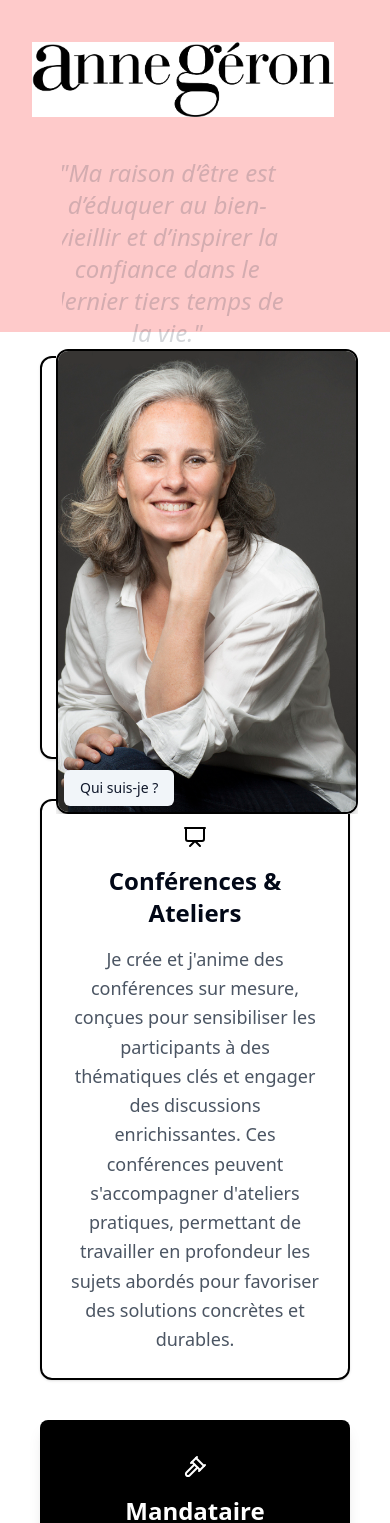
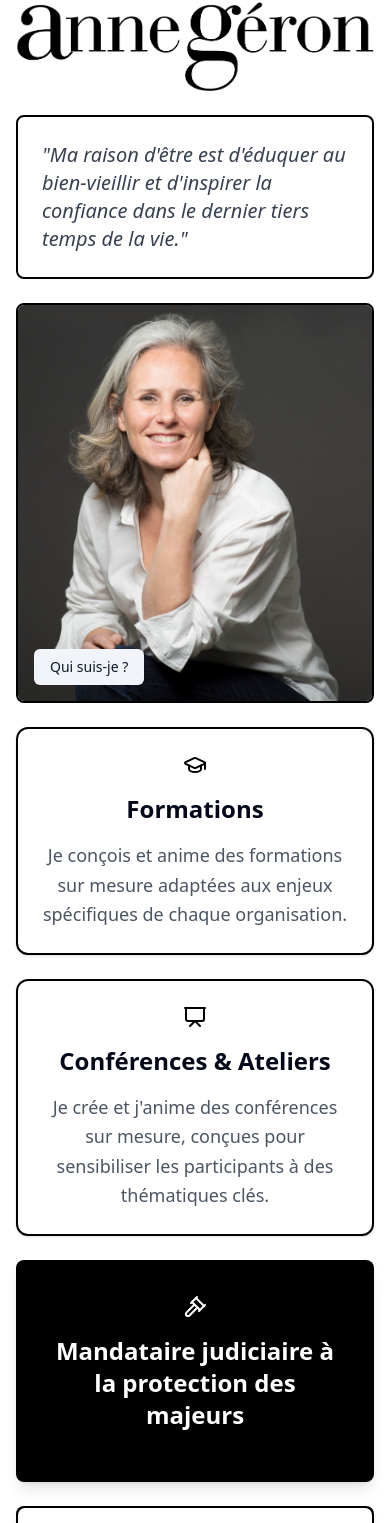
Before and after one commit to rgeron/SiteAnneGeron, a React (Vite) app: page / in a window 390 px wide. Shown: the part 30-1553 px from the top of the page. Built offline with nearby package versions, Linux system fonts and the light colour scheme; grey boxes are pictures that could not be loaded.

Commit message:
i like it

```diff
--- /dev/null
+++ b/src/components/BentoLayout.tsx
@@ -0,0 +1,195 @@
+import { useState } from "react";
+import { Button } from "@/components/ui/button";
+import { motion } from "framer-motion";
+import { GraduationCap, Gavel, Presentation, X } from "lucide-react";
+import ServiceCard from "./services/ServiceCard";
+import CollabCard from "./services/CollabCard";
+import BlaiseMarieDialog from "./services/BlaiseMarieDialog";
+import MJCard from "./services/MJCard";
+import MJDialog from "./services/MJDialog";
+import FormationDialog from "./services/FormationDialog";
+import ConferenceDialog from "./services/ConferenceDialog";
+import SantePartnersModal from "./services/SantePartnersModal";
+
+interface BentoLayoutProps {
+  quotes?: {
+    text: string;
+    author: string;
+  }[];
+}
+
+const defaultQuotes = [
+  {
+    text: "Ma raison d'être est d'éduquer au bien-vieillir et d'inspirer la confiance dans le dernier tiers temps de la vie.",
+  },
+  {
+    text: "Parce qu'il faut vivre, vieillir est une chance et mourir une nécessité",
+  },
+  {
+    text: "Vieillir c'est chiant et on n'a rien trouvé de mieux pour vivre",
+  },
+];
+
+export default function BentoLayout({
+  quotes = defaultQuotes,
+}: BentoLayoutProps) {
+  const [currentQuoteIndex, setCurrentQuoteIndex] = useState(0);
+  const [showBio, setShowBio] = useState(false);
+  const [isSantePartnersOpen, setIsSantePartnersOpen] = useState(false);
+
+  const services = [
+    {
+      title: "Formations",
+      icon: <GraduationCap />,
+      dialogContent: <FormationDialog />,
+      description:
+        "Je conçois et anime des formations sur mesure adaptées aux enjeux spécifiques de chaque organisation.",
+    },
+    {
+      title: "Conférences & Ateliers",
+      icon: <Presentation />,
+      dialogContent: <ConferenceDialog />,
+      description:
+        "Je crée et j'anime des conférences sur mesure, conçues pour sensibiliser les participants à des thématiques clés.",
+    },
+  ];
+
+  return (
+    <div className="container mx-auto px-4 py-8">
+      <div className="grid grid-cols-1 md:grid-cols-12 gap-6">
+        {/* Top Left: Logo and Quotes */}
+        <div className="md:col-span-7 space-y-6">
+          <div className="w-full">
+            <img src="/images/logo.jpg" alt="Logo" className="w-full h-auto" />
+          </div>
+          <motion.div
+            key={currentQuoteIndex}
+            initial={{ opacity: 0, x: 20 }}
+            animate={{ opacity: 1, x: 0 }}
+            exit={{ opacity: 0, x: -20 }}
+            transition={{ duration: 1 }}
+            className="bg-white p-6 rounded-lg border-2 border-black"
+          >
+            <p className="text-xl md:text-2xl font-light italic text-gray-700">
+              "{quotes[currentQuoteIndex].text}"
+            </p>
+          </motion.div>
+        </div>
+
+        {/* Top Right: Photo and Bio */}
+        <div className="md:col-span-5">
+          <div className="relative w-full h-[400px] bg-white overflow-hidden rounded-lg border-2 border-black">
+            <motion.img
+              src="/images/photo1.jpg"
+              alt="Anne Géron"
+              className="w-full h-full object-cover"
+              animate={{
+                filter: showBio ? "brightness(0.1)" : "brightness(1)",
+              }}
+              transition={{ duration: 0.4 }}
+            />
+
+            <Button
+              variant="secondary"
+              className="absolute bottom-4 left-4 z-10"
+              onClick={() => setShowBio(!showBio)}
+            >
+              {showBio ? <X /> : "Qui suis-je ?"}
+            </Button>
+
+            <motion.div
+              className="absolute inset-0 flex items-start justify-center p-8 overflow-y-auto"
+              initial={{ opacity: 0 }}
+              animate={{
+                opacity: showBio ? 1 : 0,
+                pointerEvents: showBio ? "auto" : "none",
+              }}
+              transition={{ duration: 0.3 }}
+            >
+              <div className="space-y-4 text-white">
+                <p className="text-lg">
+                  Gérontologue et thérapeute spécialisée dans le vieillissement,
+                  avec une expertise de plus de 20 ans dans l'accompagnement des
+                  seniors et des familles.
+                </p>
+                <p className="text-lg">
+                  Formatrice et conférencière, j'œuvre pour démystifier les
+                  enjeux du bien-vieillir et de la fin de vie.
+                </p>
+              </div>
+            </motion.div>
+          </div>
+        </div>
+
+        {/* Bottom Left: Service Cards */}
+        <div className="md:col-span-7">
+          <div className="grid grid-cols-1 md:grid-cols-2 gap-6 mb-6">
+            {services.map((service) => (
+              <ServiceCard
+                key={service.title}
+                {...service}
+                className="h-full"
+              />
+            ))}
+          </div>
+          {/* Long Black Card */}
+          <MJCard
+            title="Mandataire judiciaire à la protection des majeurs"
+            icon={<Gavel />}
+            dialogContent={<MJDialog />}
+          />
+        </div>
+
+        {/* Bottom Right: Collab and Sante Partner Cards */}
+        <div className="md:col-span-5 space-y-6">
+          <CollabCard
+            title="Équipe avec Blaise & Marie"
+            dialogContent={<BlaiseMarieDialog />}
+          >
+            <div className="flex -space-x-2 mb-4">
+              <div className="w-10 h-10 rounded-full bg-violet-100 border-2 border-violet-200 overflow-hidden">
+                <img
+                  src="https://api.dicebear.com/7.x/avataaars/svg?seed=Blaise"
+                  alt="Blaise"
+                  className="w-full h-full object-cover"
+                />
+              </div>
+              <div className="w-10 h-10 rounded-full bg-violet-100 border-2 border-violet-200 overflow-hidden">
+                <img
+                  src="https://api.dicebear.com/7.x/avataaars/svg?seed=Marie"
+                  alt="Marie"
+                  className="w-full h-full object-cover"
+                />
+              </div>
+            </div>
+          </CollabCard>
+
+          <div
+            onClick={() => setIsSantePartnersOpen(true)}
+            className="relative group cursor-pointer"
+          >
+            <div className="bg-black p-[2px] rounded-lg shadow-lg hover:shadow-xl transition-all duration-300">
+              <div className="bg-white rounded-[calc(var(--radius)-1px)] p-4 flex flex-col items-center justify-center text-center h-full">
+                <div className="w-10 h-10 rounded-full bg-violet-100 border-2 border-violet-200 overflow-hidden mb-4 mx-auto">
+                  <img
+                    src="/images/SPLogo.png"
+                    alt="Santé Partners Logo"
+                    className="w-full h-full"
+                  />
+                </div>
+                <h3 className="text-2xl font-semibold mb-4 text-black">
+                  Santé Partners
+                </h3>
+              </div>
+            </div>
+          </div>
+        </div>
+      </div>
+
+      <SantePartnersModal
+        isOpen={isSantePartnersOpen}
+        onClose={() => setIsSantePartnersOpen(false)}
+      />
+    </div>
+  );
+}
--- a/src/components/home.tsx
+++ b/src/components/home.tsx
@@ -1,6 +1,5 @@
 import React from "react";
-import HeroSection from "./hero/HeroSection";
-import ServicesSection from "./services/ServicesSection";
+import BentoLayout from "./BentoLayout";
 import ProductionsSection from "./productions/ProductionsSection";
 import PartnersSection from "./partners/PartnersSection";
 import Footer from "./contact/Footer";
@@ -10,29 +9,12 @@ interface HomeProps {
     text: string;
     author: string;
   }[];
-  logoText?: string;
-  etymology?: string;
-  imageUrl?: string;
-  introText?: string;
 }
 
-const Home = ({
-  quotes,
-  logoText,
-  etymology,
-  imageUrl,
-  introText,
-}: HomeProps) => {
+const Home = ({ quotes }: HomeProps) => {
   return (
     <main className="min-h-screen w-full bg-white">
-      <HeroSection
-        quotes={quotes}
-        logoText={logoText}
-        etymology={etymology}
-        imageUrl={imageUrl}
-        introText={introText}
-      />
-      <ServicesSection />
+      <BentoLayout quotes={quotes} />
       <PartnersSection />
       <ProductionsSection />
       <Footer />
```
